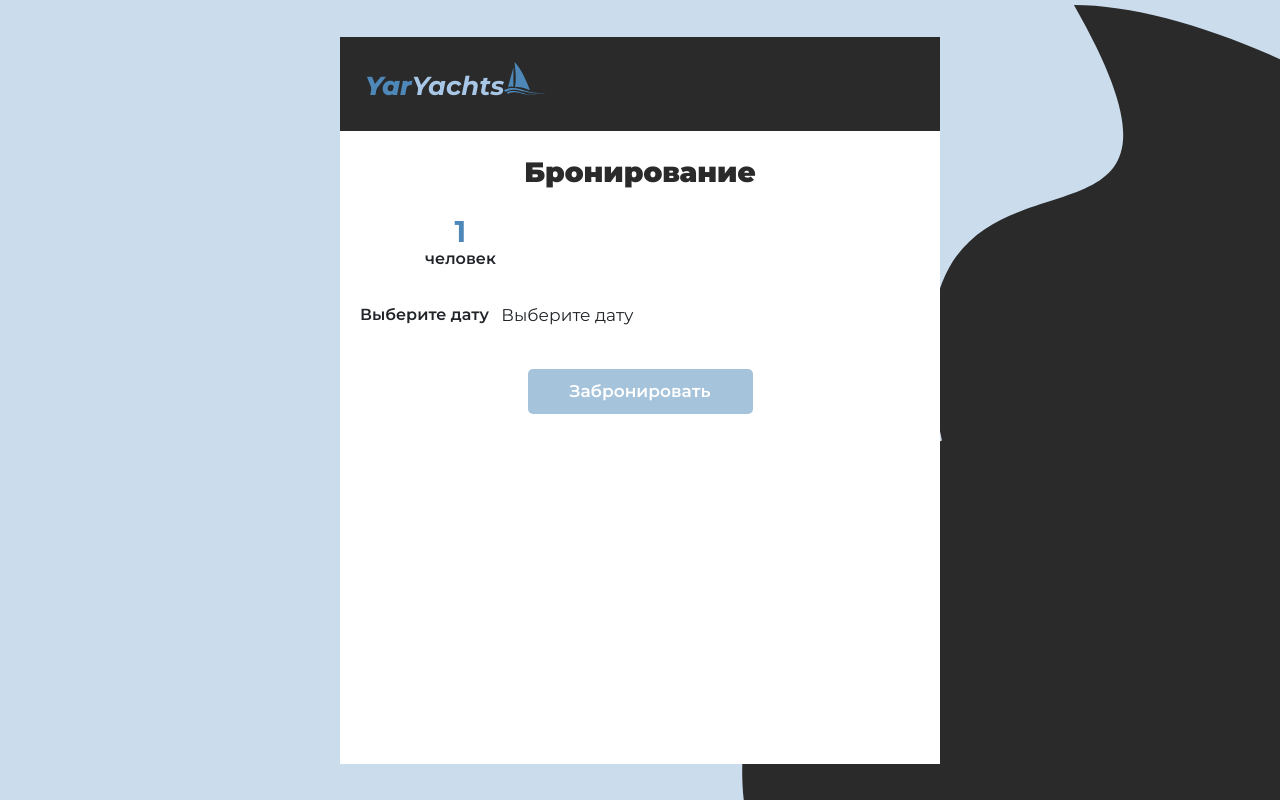
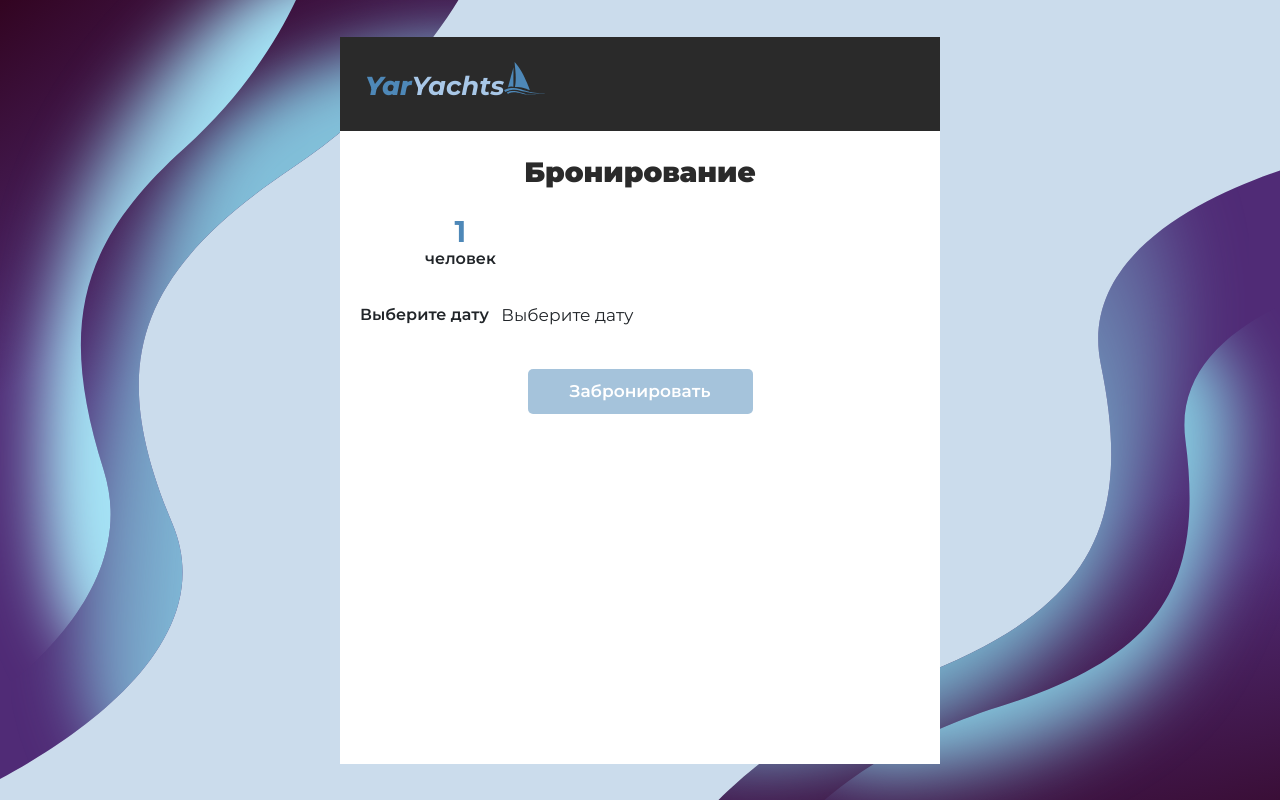
Before and after one commit to Buchaches/Yachting-school, a PHP site: page /booking.php in a window 1280 px wide. Run offline with PHP 8.4, Linux system fonts and the light colour scheme; the visitor is signed in with stand-in values (Sample User, id 1); data that the repository does not hold is empty; some libraries are stand-ins or nearby versions.

Commit message:
New booging bg

```diff
--- a/assets/css/booking.css
+++ b/assets/css/booking.css
@@ -8,12 +8,12 @@
 body{
     min-height: 100vh;
     background-color: #CBDCEC;
-    background-image: url(/assets/img/bg/Ellipse.svg);
-    background-repeat: no-repeat;
-    background-position: right bottom -5px;
+    background-image: url(/assets/img/bg/Left.svg),url(/assets/img/bg/Right.svg);
+    background-repeat: no-repeat, no-repeat;
+    background-position: left top, right bottom;
+    background-size: contain, contain;
     display: flex;
     justify-content: center;
-    background-size: contain;
 }
 
 /* --------------------------------------    Booking   --------------------------------------*/
```
Also changed, not shown: assets/img/bg/Ellipse.svg (deleted), assets/img/bg/EllipseFull.svg (deleted), assets/img/bg/Left.svg (added), assets/img/bg/Right.svg (added).
